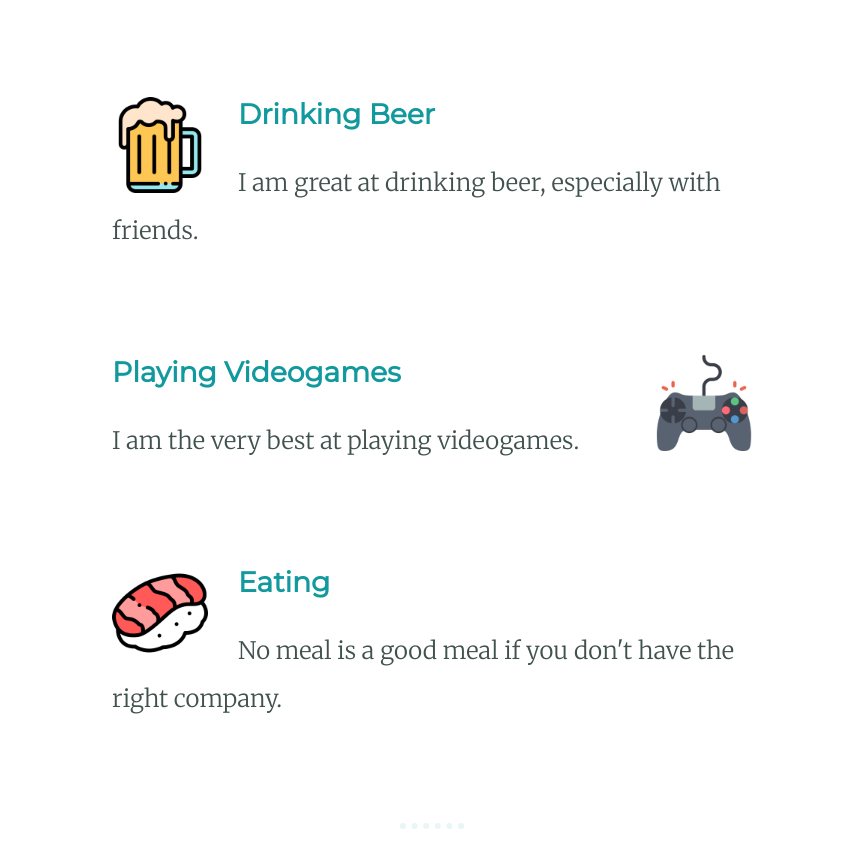
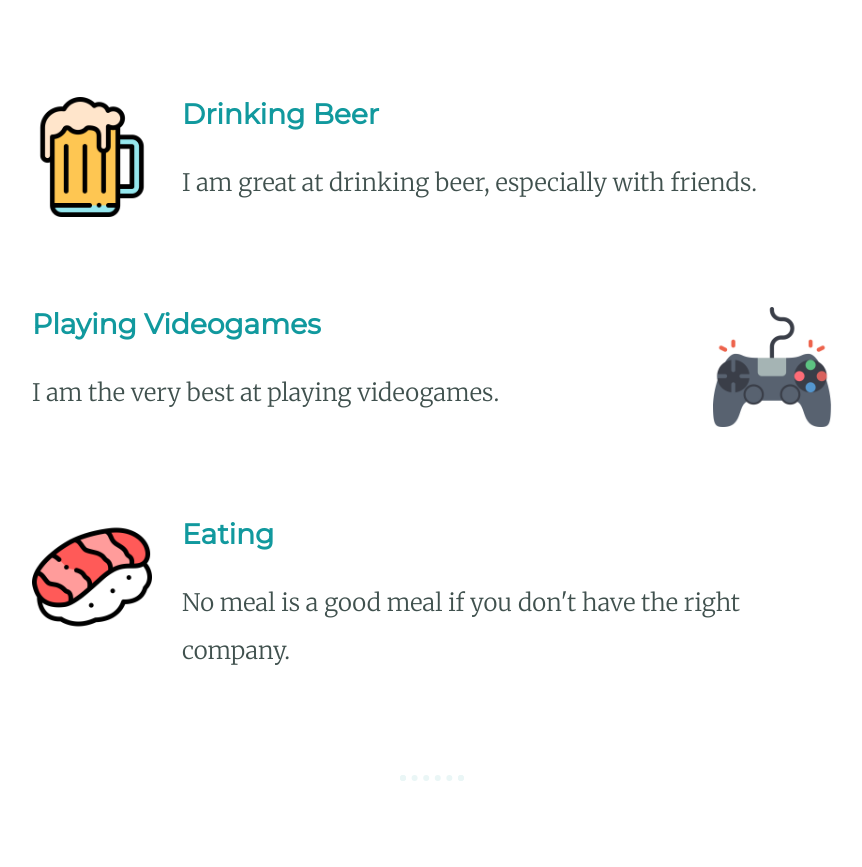
Before and after one commit to Luich/Project1, a plain HTML site: page index.html in a window 1280 px wide. Shown: the part 1544-2411 px from the top of the page, without its empty margins (208-1070 px from the left). Drawn offline with Linux system fonts and the light colour scheme.

Commit message:
fixed skill-row max-width

```diff
--- a/css/styles.css
+++ b/css/styles.css
@@ -82,18 +82,19 @@ p {
   margin: 100px 0;
 }
 
-.bottom-container{
+.bottom-container {
   background-color: #66BFBF;
   padding: 50px 0 20px;
 }
 
-.footer-link{
+.footer-link {
   color: #11999E;
 }
 
-.skill-row{
-  margin: 100px auto 100px auto;
-  width: 50%;
+.skill-row {
+  margin: 100px auto;
+  width: 100%;
+  max-width: 800px;
   text-align: left;
 }
 
--- a/index.html
+++ b/index.html
@@ -33,21 +33,27 @@
         <h2>My Skills</h2>
         <div class="skill-row">
           <img class="beer-img" src="images/beer-icon.png" alt="beer-icon">
+          <div>
             <h3>Drinking Beer</h3>
             <p>I am great at drinking beer, especially with friends.</p>
+          </div>
         </div>
 
         <div class="skill-row">
           <img class="controller-img" src="images/controller.png" alt="controller">
+          <div>
             <h3>Playing Videogames</h3>
             <p>I am the very best at playing videogames.</p>
+          </div>
         </div>
       </div>
 
       <div class="skill-row">
         <img class="nigiri-img" src="images/nigiri.png" alt="nigiri">
+        <div>
           <h3>Eating</h3>
           <p>No meal is a good meal if you don't have the right company.</p>
+        </div>
       </div>
 
       <hr>
```
Lines whose indentation alone changed are shown as unchanged.
